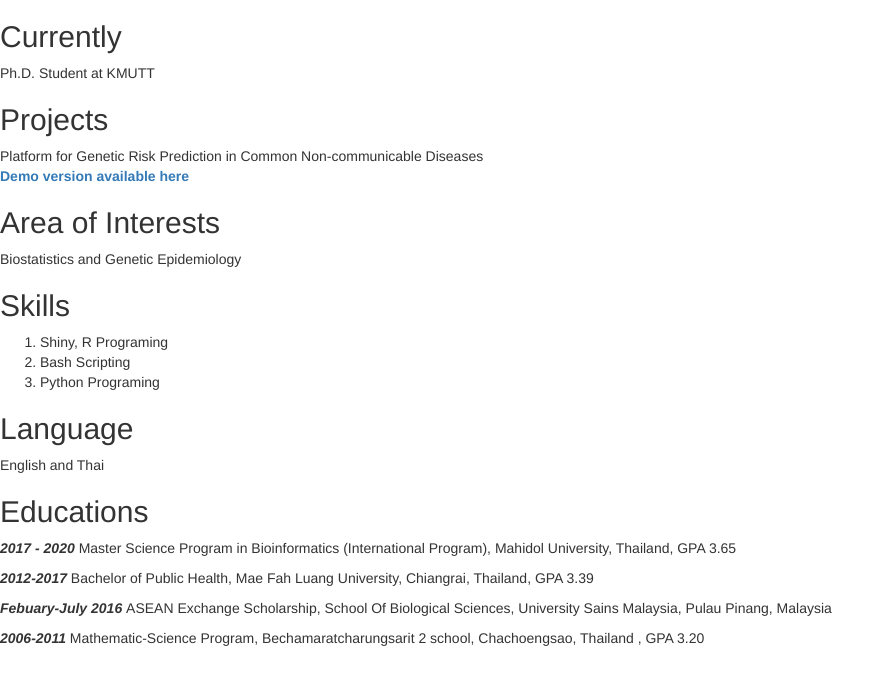
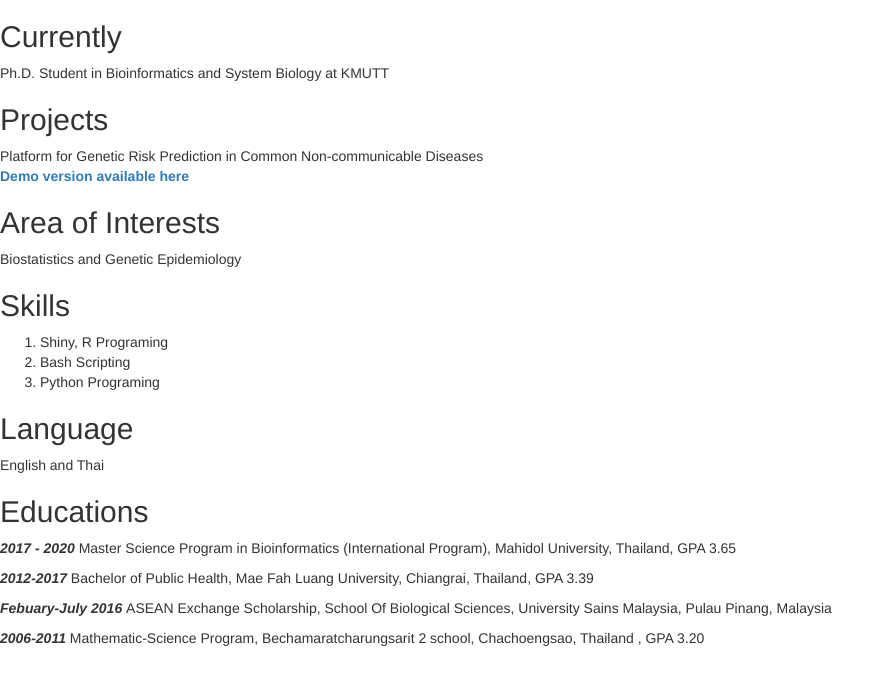
Before and after one commit to kittisaktaoma/yCV, a Jekyll site: the page built from _posts/2019-03-22-cv.md, in a window 1280 px wide. Shown: the top 685 px of the page, without its empty margins (0-895 px from the left). Built offline with Jekyll 4.4.1, drawn with Linux system fonts in a browser that asks for light colours; nearby versions of some CDN libraries; our own code applies the rules of GitHub Pages for plain Markdown files.

Commit message:
Update 2019-03-22-cv.md

```diff
--- a/_posts/2019-03-22-cv.md
+++ b/_posts/2019-03-22-cv.md
@@ -1,7 +1,7 @@
 ---
 ---
 ## Currently
-Ph.D. Student at KMUTT
+Ph.D. Student in Bioinformatics and System Biology at KMUTT
 ## Projects
 Platform for Genetic Risk Prediction in Common Non-communicable Diseases <br>
 <a href="https://megrs.shinyapps.io/MeGRS/"><strong>Demo version available here</strong></a>
```
